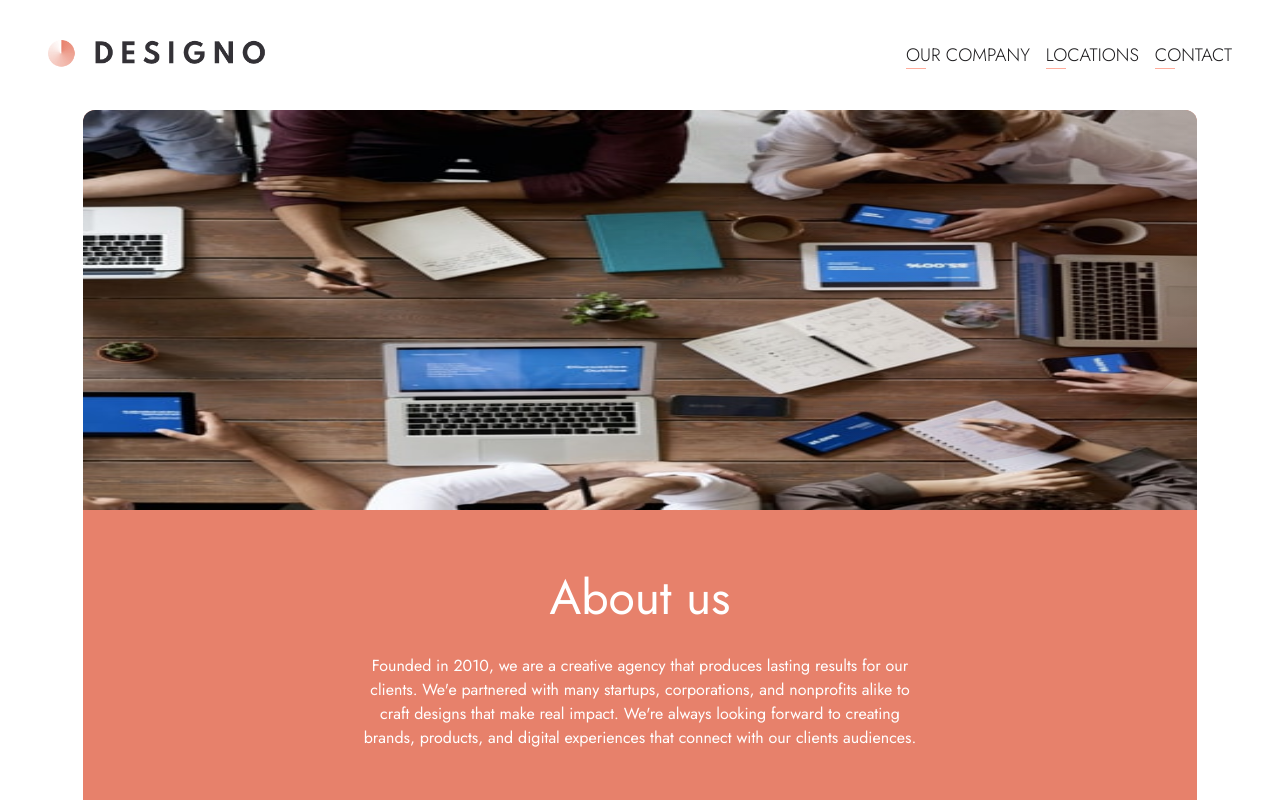
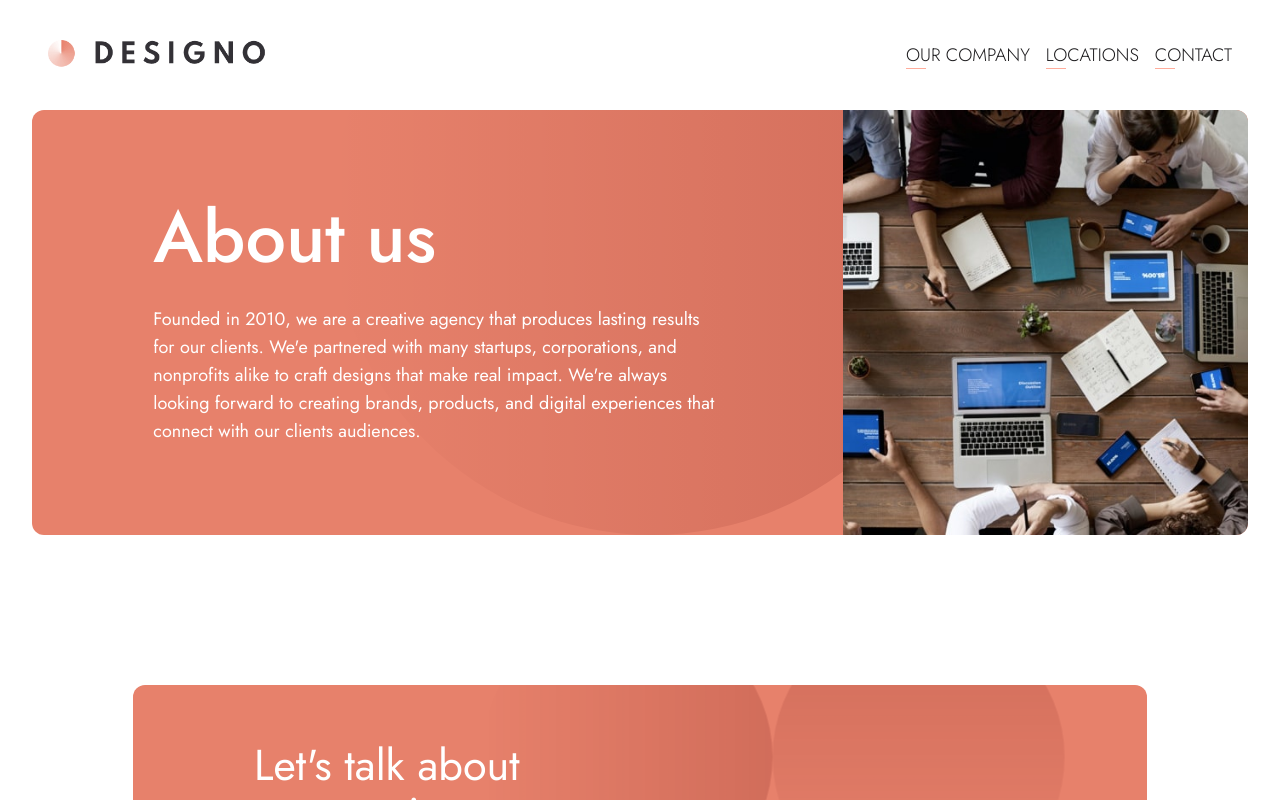
Before and after one commit to F4eNn/Designo-Website, a Next.js app: page /about in a window 1280 px wide. Shown: the top 800 px of the page. Built offline with nearby package versions, Linux system fonts and the light colour scheme.

Commit message:
made hero about_us  responsive for all devices

```diff
--- a/src/components/content/About/AboutUs.tsx
+++ b/src/components/content/About/AboutUs.tsx
@@ -23,10 +23,9 @@ export const AboutUs = () => {
 		}
 	}, [currentMedia])
 
-	console.log(isMobile)
 	return (
-		<div className='mb-[325px] md:mb-[400px]  lg:mb-[350px] bg-peach md:w-11/12 overflow-hidden md:rounded-xl text-white  md:mx-auto relative z-0  '>
-			<div className='relative h-[300px] md:h-[400px] w-full'>
+		<div className='mb-[325px] md:mb-[400px]  lg:mb-[350px] bg-peach md:w-11/12 overflow-hidden md:rounded-xl text-white  md:mx-auto relative z-0 lg:flex lg:flex-row-reverse lg:w-full '>
+			<div className='relative h-[300px] md:h-[400px] lg:w-1/3 lg:h-[425px] '>
 				<picture>
 					<source
 						media='(max-width:525px)'
@@ -44,9 +43,9 @@ export const AboutUs = () => {
 					/>
 				</picture>
 			</div>
-			<div className='px-5 py-20 text-center w-full max-w-[600px] md:mx-auto md:py-16'>
-				<h1 className='text-4xl mb-5 md:text-5xl md:mb-8'>About us</h1>
-				<p className='text-sm md:text-base'>
+			<div className='px-5 py-20 text-center w-full mx-auto max-w-[600px]  md:py-16 lg:text-left lg:w-[50%] lg:max-w-[700px] lg:my-auto '>
+				<h1 className='text-4xl mb-5 md:text-5xl md:mb-8 font-[500] lg:text-6xl xl:text-7xl'>About us</h1>
+				<p className='text-sm md:text-base xl:text-lg '>
 					{
 						"Founded in 2010, we are a creative agency that produces lasting results for our clients. We'e partnered with many startups, corporations, and nonprofits alike to craft designs that make real impact. We're always looking forward to creating brands, products, and digital experiences that connect with our clients audiences."
 					}
@@ -57,7 +56,7 @@ export const AboutUs = () => {
 					<AboutUsHeroPatternMobile />
 				</div>
 			) : (
-				<div className='absolute left-1/2 bottom-1/2   '>
+				<div className='absolute right-[20%] bottom-[100px] -z-20 lg:bottom-[0] lg:left-[300px] '>
 					<AboutUsHeroPatternDesktop />
 				</div>
 			)}
```
